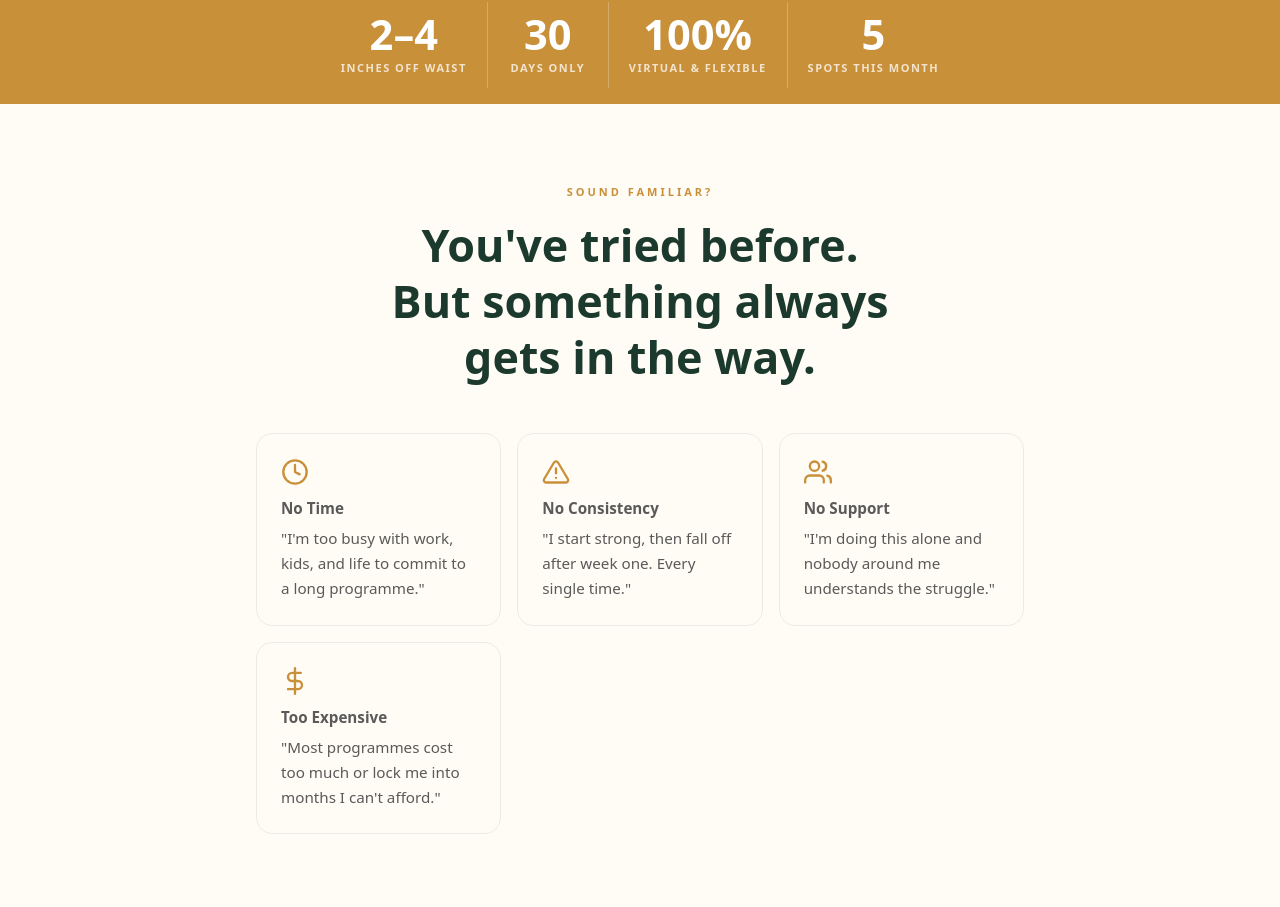
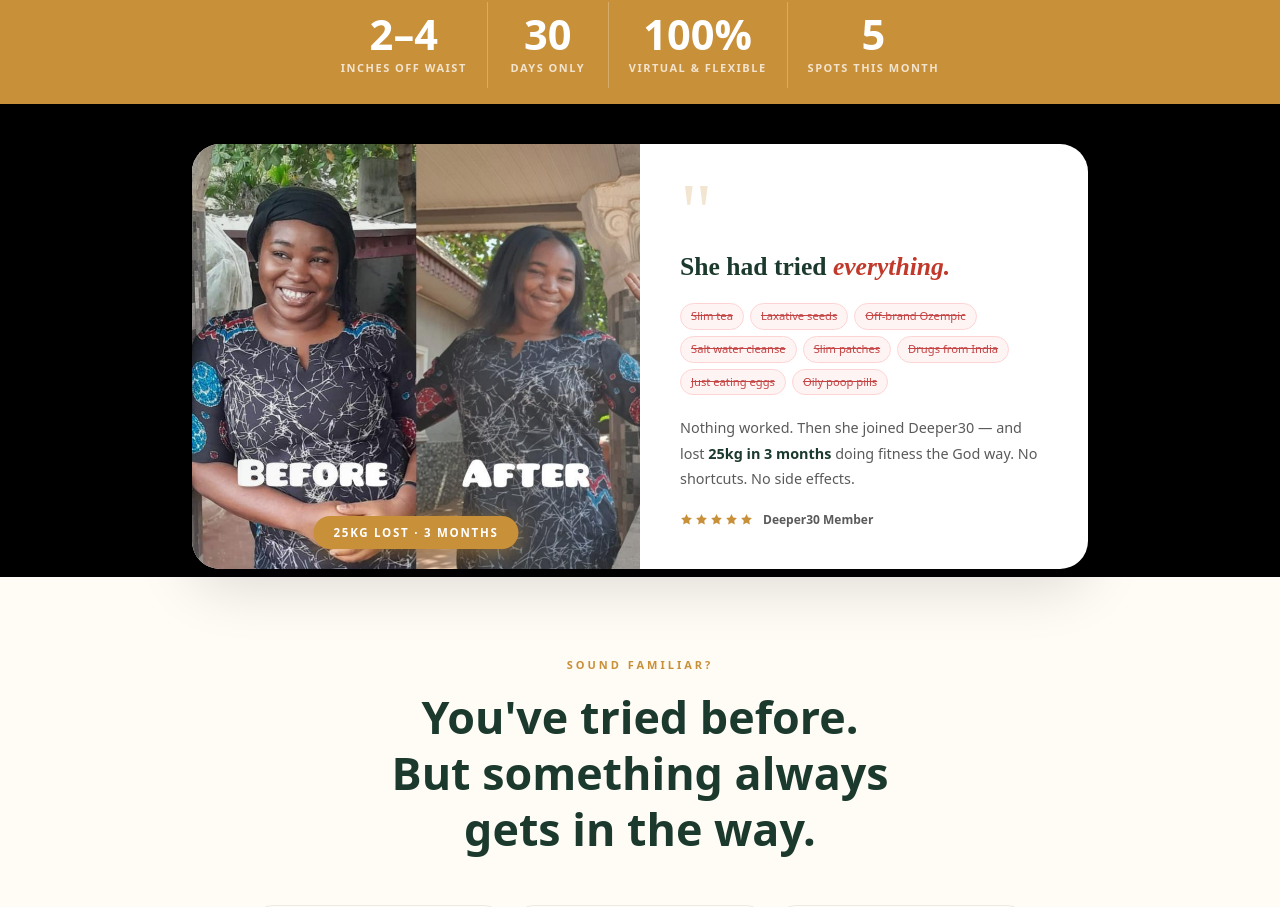
Before and after one commit to Favour-Yusuf/The-Fit-Steph, a React (Vite) app: page / in a window 1280 px wide. Shown: the part 961-1868 px from the top of the page. Built offline with nearby package versions, Linux system fonts and the light colour scheme.

Commit message:
testimonial updated

```diff
--- /dev/null
+++ b/src/components/HeroTestimonial.tsx
@@ -0,0 +1,118 @@
+import { useReveal } from '../hooks/useReveal'
+import { img4 } from '../assets'
+
+const triedItems = [
+  'Slim tea', 'Laxative seeds', 'Off-brand Ozempic',
+  'Salt water cleanse', 'Slim patches', 'Drugs from India',
+  'Just eating eggs', 'Oily poop pills',
+]
+
+const Star = () => (
+  <svg xmlns="http://www.w3.org/2000/svg" width="13" height="13" viewBox="0 0 24 24" fill="#C9903A">
+    <polygon points="12 2 15.09 8.26 22 9.27 17 14.14 18.18 21.02 12 17.77 5.82 21.02 7 14.14 2 9.27 8.91 8.26 12 2" />
+  </svg>
+)
+
+export function HeroTestimonial() {
+  const heroRef = useReveal()
+
+  return (
+    <div
+      ref={heroRef}
+      className="reveal relative max-w-4xl mx-auto mb-2 mt-10 mx-6 md:mx-auto rounded-[28px] overflow-hidden"
+      style={{
+        boxShadow: '0 16px 60px rgba(0,0,0,0.14)',
+        background: '#fff',
+      }}
+    >
+      <div className="grid md:grid-cols-2 gap-0">
+        {/* Image */}
+        <div className="relative overflow-hidden" style={{ minHeight: '400px' }}>
+          <img
+            src={img4}
+            alt="Client lost 25kg in 3 months"
+            className="w-full h-full object-cover object-top absolute inset-0"
+          />
+
+          <div
+            className="absolute inset-0"
+            style={{
+              background: 'linear-gradient(135deg, rgba(27,58,45,0.15) 0%, transparent 60%)',
+            }}
+          />
+
+          <div
+            className="absolute bottom-5 left-1/2 -translate-x-1/2 text-white text-[0.72rem] font-bold tracking-[0.15em] uppercase px-5 py-2 rounded-full whitespace-nowrap"
+            style={{
+              background: '#C9903A',
+              boxShadow: '0 4px 20px rgba(201,144,58,0.5)',
+            }}
+          >
+            25kg Lost · 3 Months
+          </div>
+        </div>
+
+        {/* Content */}
+        <div className="p-8 md:p-10 flex flex-col justify-center gap-5">
+          <div
+            className="leading-none select-none"
+            style={{
+              fontFamily: "'Playfair Display', serif",
+              fontSize: '5rem',
+              color: '#C9903A',
+              opacity: 0.22,
+              lineHeight: 0.7,
+              marginBottom: '-8px',
+            }}
+          >
+            "
+          </div>
+
+          <p
+            className="leading-[1.2] font-bold"
+            style={{
+              fontFamily: "'Playfair Display', serif",
+              fontSize: 'clamp(1.25rem, 2.5vw, 1.6rem)',
+              color: '#1B3A2D',
+            }}
+          >
+            She had tried <em style={{ color: '#C0392B' }}>everything.</em>
+          </p>
+
+          <div className="flex flex-wrap gap-1.5">
+            {triedItems.map((item) => (
+              <span
+                key={item}
+                className="text-[0.7rem] font-medium px-2.5 py-1 rounded-full line-through"
+                style={{
+                  background: '#FEF2F2',
+                  border: '1px solid #FECACA',
+                  color: '#B91C1C',
+                  textDecorationColor: '#B91C1C',
+                  opacity: 0.82,
+                }}
+              >
+                {item}
+              </span>
+            ))}
+          </div>
+
+          <p className="leading-[1.75] text-[0.9rem]" style={{ color: '#5A5A5A' }}>
+            Nothing worked. Then she joined Deeper30 — and lost{' '}
+            <strong style={{ color: '#1B3A2D' }}>25kg in 3 months</strong>{' '}
+            doing fitness the God way. No shortcuts. No side effects.
+          </p>
+
+          <div className="flex items-center gap-2.5">
+            <div className="flex gap-0.5">
+              {[...Array(5)].map((_, i) => <Star key={i} />)}
+            </div>
+            <span className="text-[0.75rem] font-semibold" style={{ color: '#5A5A5A' }}>
+              Deeper30 Member
+            </span>
+          </div>
+        </div>
+      </div>
+    </div>
+  )
+}
--- a/src/pages/Home.tsx
+++ b/src/pages/Home.tsx
@@ -8,6 +8,7 @@ import { WhatYouGet } from '../components/WhatYouGet'
 import { ForWho, VerseBreak, CountdownSection, Pricing, Footer } from '../components/Sections'
 import { Testimonials } from '../components/Testimonials'
 import FloatingCTA from '../components/FloatingCTA'
+import { HeroTestimonial } from '../components/HeroTestimonial'
 
 export default function App() {
   return (
@@ -15,6 +16,7 @@ export default function App() {
       <UrgencyBar />
       <Hero />
       <ResultStrip />
+      <HeroTestimonial/>
       <Problem />
       <Solution />
       <Results />
```
